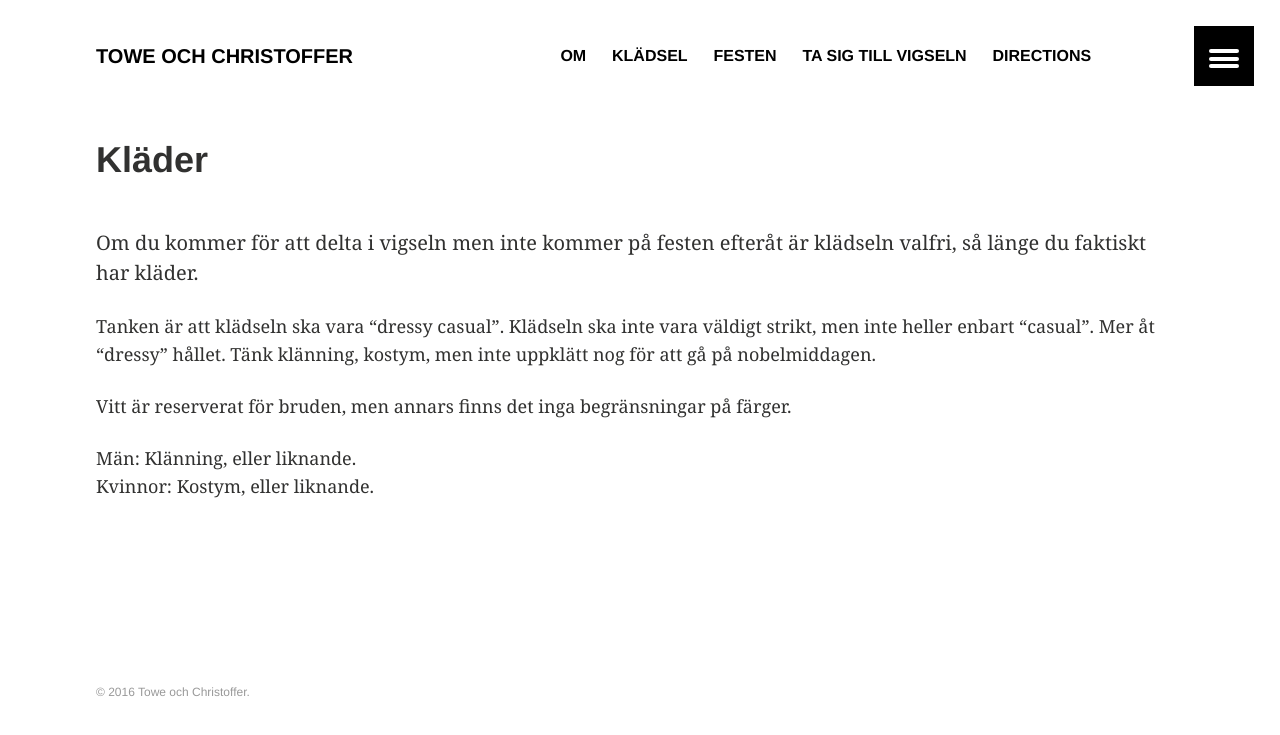
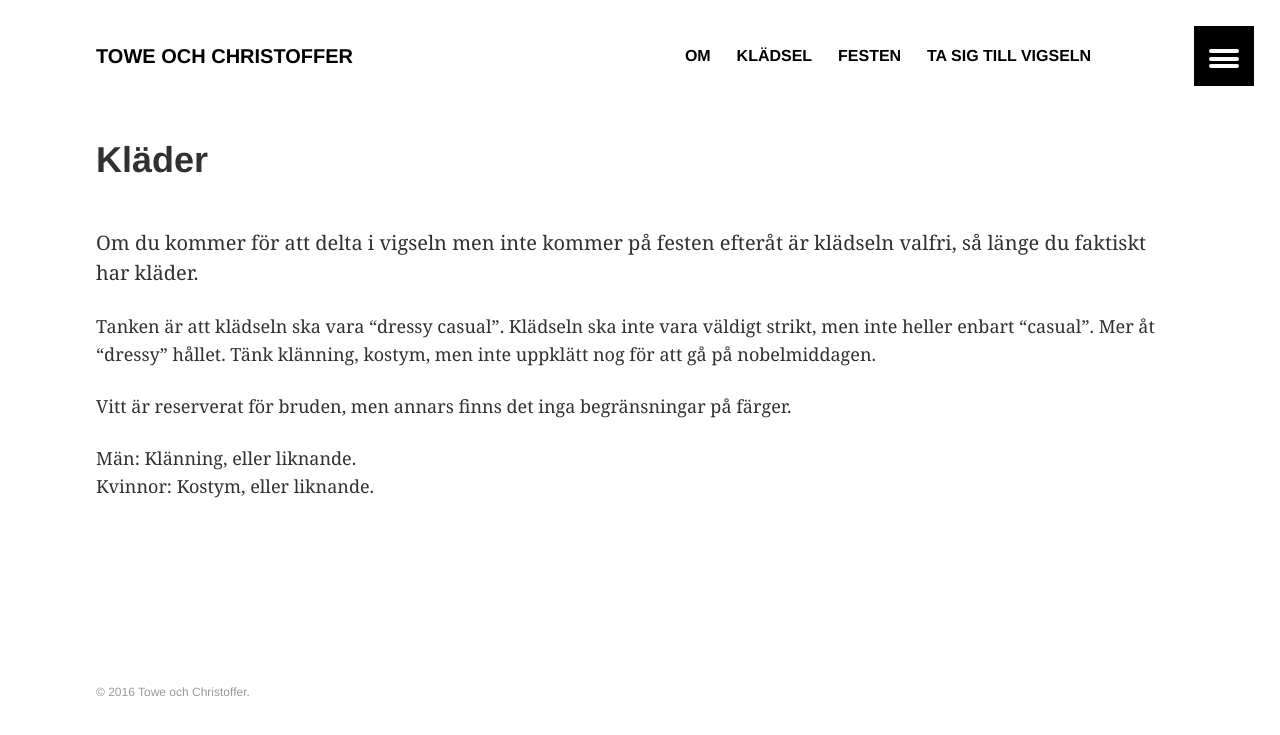
Before and after one commit to toweochchristoffer/wedding-page, a Jekyll site: the page built from clothes.md, in a window 1280 px wide. Shown: the top 735 px of the page. Built offline with Jekyll 4.4.1, drawn with Linux system fonts in a browser that asks for light colours.

Commit message:
Update navigation.yml

```diff
--- a/_data/navigation.yml
+++ b/_data/navigation.yml
@@ -16,7 +16,3 @@
 - title: Ta sig till vigseln
   url: /directions/
   excerpt: "Vägbeskrivning till vigseln, information om platsen"
-
-- title: Directions
-  url: /directions/
-  excerpt: "Road description"
```
